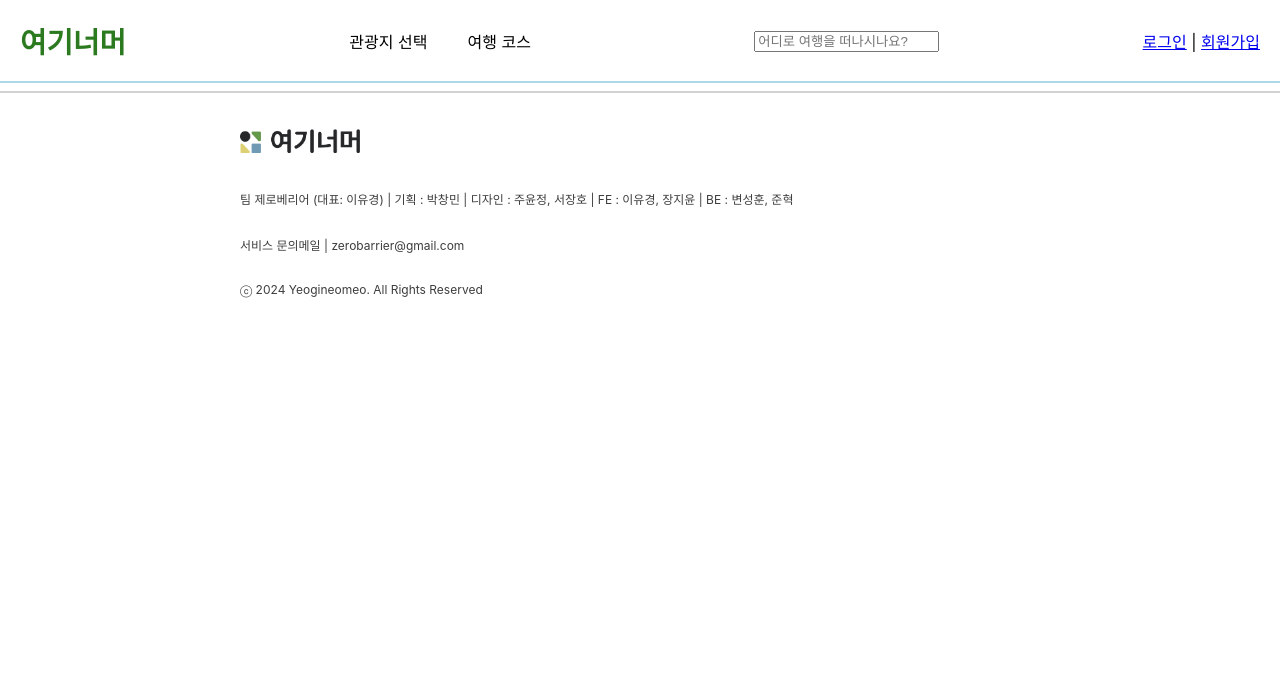
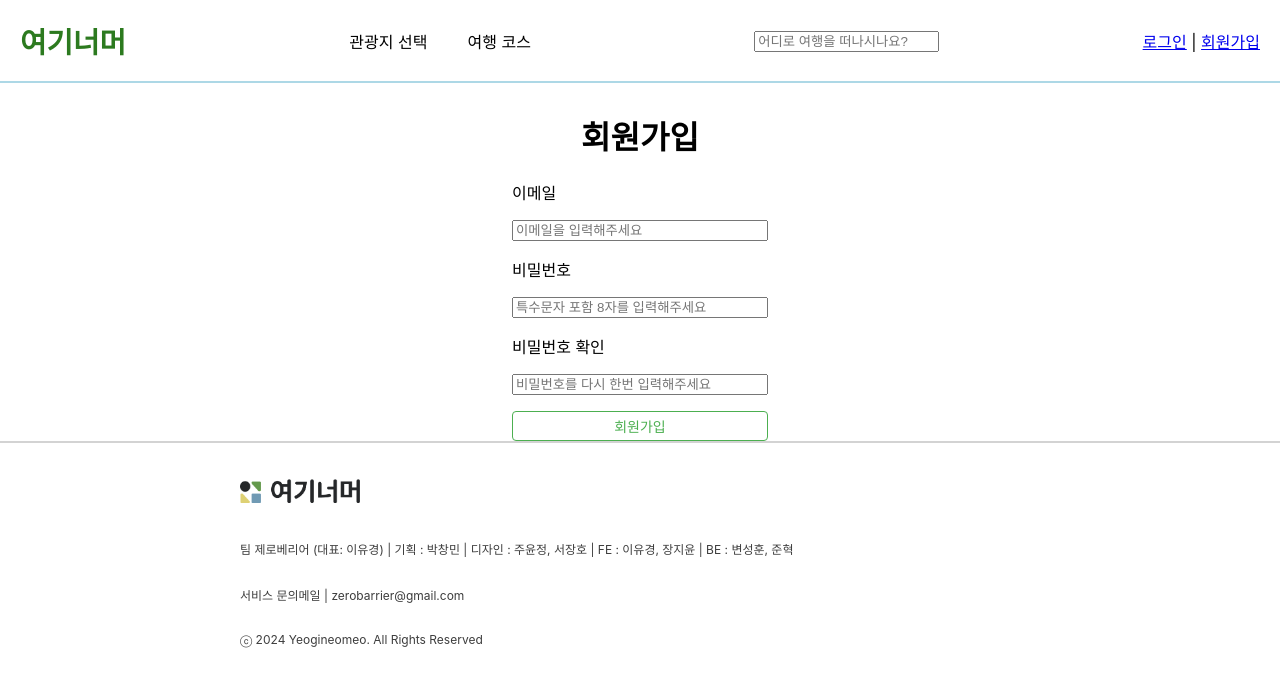
Before and after one commit to bumjuni/OverHereFrontend, a React (Create React App) app: page /sign-up in a window 1280 px wide. Shown: the top 686 px of the page. Built offline with nearby package versions, Linux system fonts and the light colour scheme.

Commit message:
feat: 로그인/회원가입 폼 생성

```diff
--- a/src/App.js
+++ b/src/App.js
@@ -2,6 +2,8 @@ import React from 'react';
 import { BrowserRouter, Routes, Route } from 'react-router-dom';
 import Home from './pages/Home';
 import TravelRoutes from './pages/TravelRoutesPage';
+import SignUp from './pages/SignUp';
+import SignIn from './pages/SignIn';
 import Header from './components/Header/Header';
 import Footer from './components/Footer/Footer';
 
@@ -12,6 +14,8 @@ const App = () => {
       <Routes>
         <Route path="/" element={<Home />} />
         <Route path="/travel-routes" element={<TravelRoutes />} />
+        <Route path="/sign-up" element={<SignUp />} />
+        <Route path="/sign-in" element={<SignIn />} />
       </Routes>
       <Footer />
     </BrowserRouter>
--- a/src/pages/Home.js
+++ b/src/pages/Home.js
@@ -7,6 +7,7 @@ import RegionSelector from '../components/Home/RegionSelector';
 import AccessibilityIcons from '../components/AccessibilityIcons';
 import TourCardList from '../components/Home/TourCardList';
 import GreenBorderButton from '../components/Home/GreenBorderButton';
+import RoundedButton from '../components/RoundedButton';
 
 // Array of card data
 const cardData = [
@@ -46,7 +47,7 @@ const Banner = () => {
 const Home = () => {
   return (
     <div>
-
+      <RoundedButton>asdf</RoundedButton>
       {/* 메인 배너 이미지 */}
       <Banner />
 
--- /dev/null
+++ b/src/pages/SignIn.jsx
@@ -0,0 +1,25 @@
+import {react, useState, useEffect} from 'react';
+import './SignUp.css';
+
+function SignIn(){
+    return (
+        <div className="main">
+            <h1>로그인</h1>
+            <form className="signUp">
+                <span>이메일</span>
+                <input
+                    type="text"
+                    placeholder="이메일을 입력해주세요"
+                />
+                <span>비밀번호</span>
+                <input
+                    type="password"
+                    placeholder="비밀번호를 입력해주세요"
+                />
+                <button>로그인</button>
+            </form>
+        </div>
+    );
+}
+
+export default SignIn;
--- /dev/null
+++ b/src/pages/SignUp.css
@@ -0,0 +1,13 @@
+.main{
+    display: flex;
+    flex-direction: column;
+    justify-content: center;
+    align-items: center;
+}
+
+.signUp{
+    display: flex;
+    flex-direction: column;
+    gap: 1em;
+    width: 20%;
+}
--- /dev/null
+++ b/src/pages/SignUp.jsx
@@ -0,0 +1,30 @@
+import {react, useState, useEffect} from 'react';
+import './SignUp.css';
+
+function SignUp(){
+    return (
+        <div className="main">
+            <h1>회원가입</h1>
+            <form className="signUp">
+                <span>이메일</span>
+                <input
+                    type="text"
+                    placeholder="이메일을 입력해주세요"
+                />
+                <span>비밀번호</span>
+                <input
+                    type="password"
+                    placeholder="특수문자 포함 8자를 입력해주세요"
+                />
+                <span>비밀번호 확인</span>
+                <input
+                    type="password"
+                    placeholder="비밀번호를 다시 한번 입력해주세요"
+                />
+                <button>회원가입</button>
+            </form>
+        </div>
+    );
+}
+
+export default SignUp;
```
